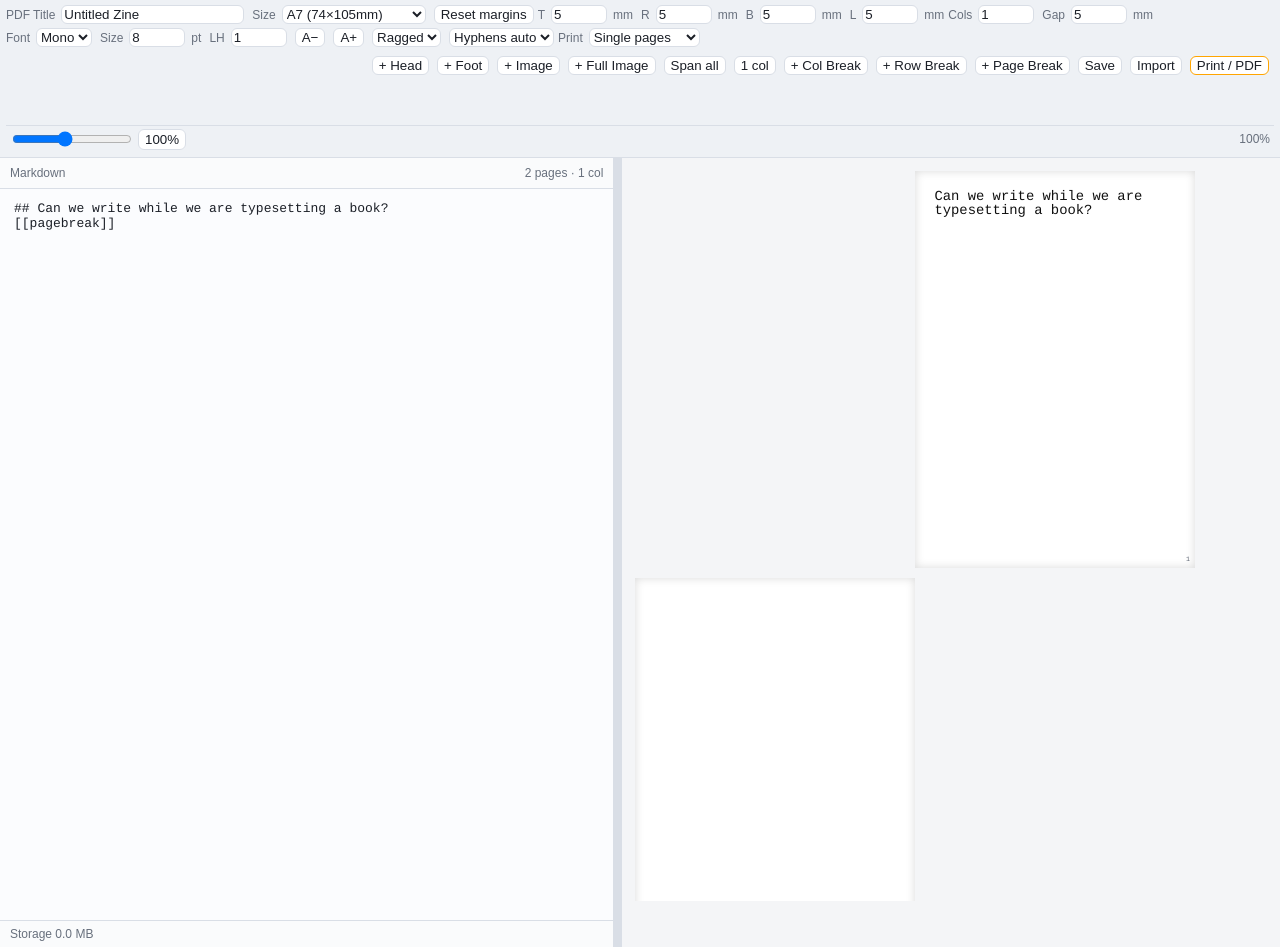
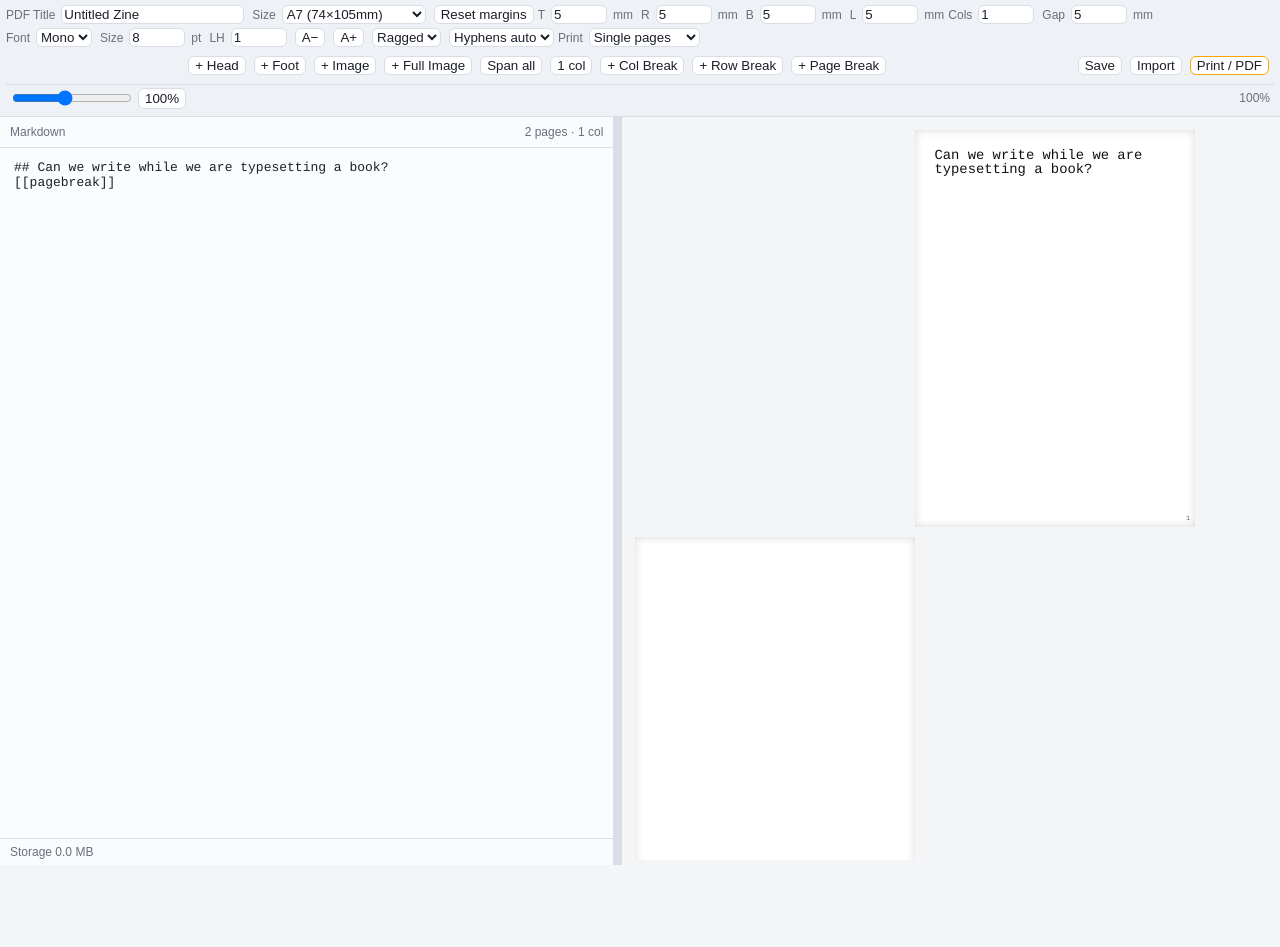
Before and after one commit to sinanatra/writing-while-typesetting, a Svelte app: page / in a window 1280 px wide. After the commit the page ends 865 px from the top, so only its background shows below. Built offline with nearby package versions, Linux system fonts and the light colour scheme.

Commit message:
chore sort buttons

```diff
--- a/src/App.svelte
+++ b/src/App.svelte
@@ -517,7 +517,8 @@
     <button on:click={insert_col_break}>+ Col Break</button>
     <button on:click={insert_row_break}>+ Row Break</button>
     <button on:click={insert_page_break}>+ Page Break</button>
-
+  </div>
+  <div class="group right">
     <button
       on:click={() =>
         export_book({
--- a/src/app.css
+++ b/src/app.css
@@ -113,7 +113,7 @@ body {
 .right {
   position: relative;
   padding: var(--pad-s);
-  padding-bottom: 46px;
+  /* padding-bottom: 46px; */
   overflow: hidden;
 }
 
```
